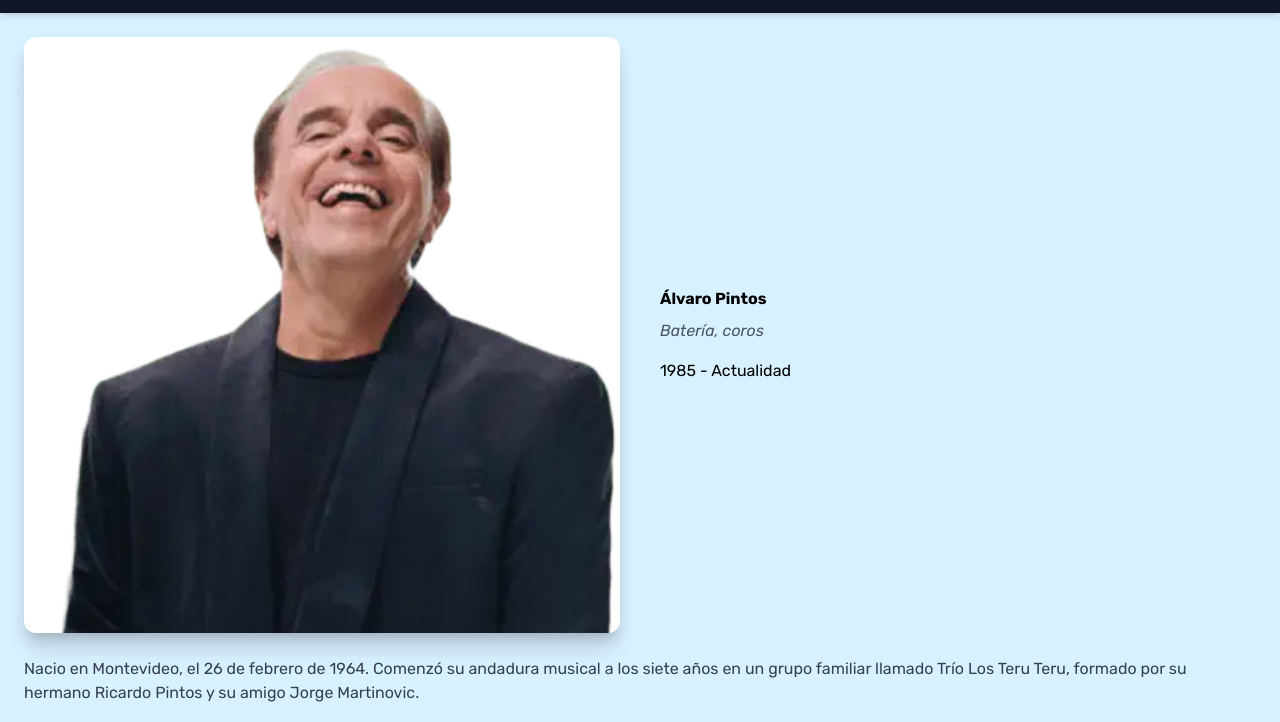
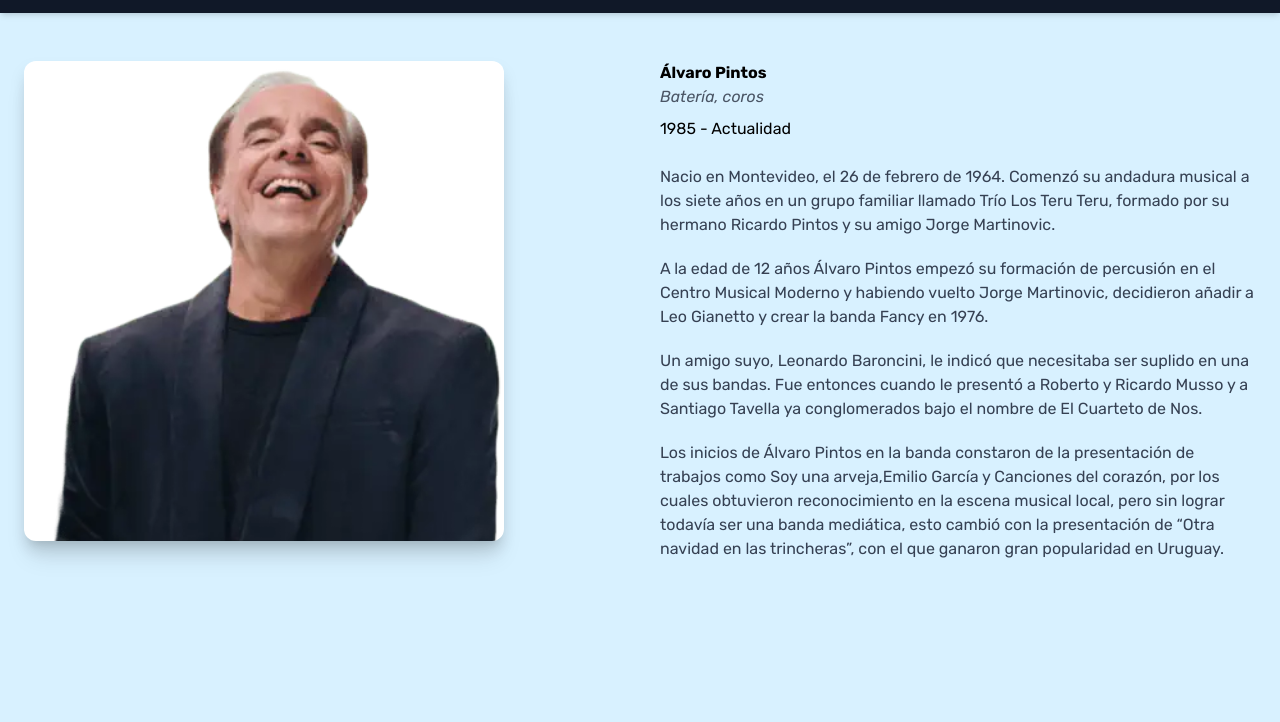
Before and after one commit to JoseDHernandez/Fanpage-del-Cuarteto-de-Nos, an Astro site: page /integrante/alvaro-pintos in a window 1280 px wide. Shown: the part 59-781 px from the top of the page. Built offline with nearby package versions, Linux system fonts and the light colour scheme; Astro itself is replaced by a stand-in of ours.

Commit message:
Page memeber fix

```diff
--- a/src/layouts/Layout.astro
+++ b/src/layouts/Layout.astro
@@ -41,6 +41,7 @@ const { title } = Astro.props;
     font-optical-sizing: auto;
     font-style: normal;
     background-color: #d8f1ff !important;
+    scroll-behavior: smooth;
     p {
       font-size: 18px;
       text-wrap: pretty;
--- a/src/pages/integrante/[id].astro
+++ b/src/pages/integrante/[id].astro
@@ -16,23 +16,25 @@ const { Content } = await render(integrante);
 <Layout title={`${name}`}>
   <main>
     <section>
-      <div class="grid md:grid-cols-2 gap-10 items-center mb-6">
+      <div
+        class="grid md:grid-cols-2 gap-10 items-center mb-6 min-h-screen pt-6"
+      >
         <img
           transition:name={`photo-${integrante.slug}`}
           src={`../${photo}`}
           alt={name}
-          class="rounded-xl shadow-xl object-cover w-[25rem] m-auto md:m-0 md:w-full h-auto aspect-square object-top drop-shadow-xl bg-white"
+          class="self-start rounded-xl shadow-xl object-cover w-[25rem] m-auto md:m-0 md:w-[30em] h-auto aspect-square object-top drop-shadow-xl bg-white"
         />
-        <div>
-          <h1 class="font-bold mb-2">{name}</h1>
-          <h2 class="text-gray-600 italic mb-4">
+        <div class="self-start">
+          <h1 class="font-bold text-center md:text-left">{name}</h1>
+          <h2 class="text-gray-600 italic mb-2 text-center md:text-left">
             {role}
           </h2>
-          <p>{time}</p>
+          <p class="text-center md:text-left">{time}</p><br />
+          <div class="text-gray-700 grid gap-5 w-full">
+            <Content />
+          </div>
         </div>
-      </div>
-      <div class="text-gray-700 grid gap-5 w-full">
-        <Content />
       </div>
     </section>
   </main>
```
